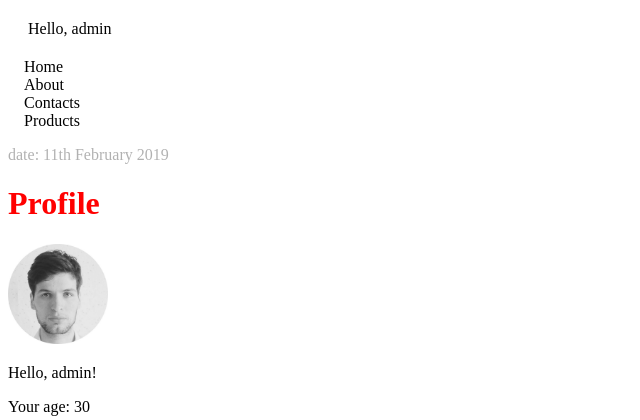
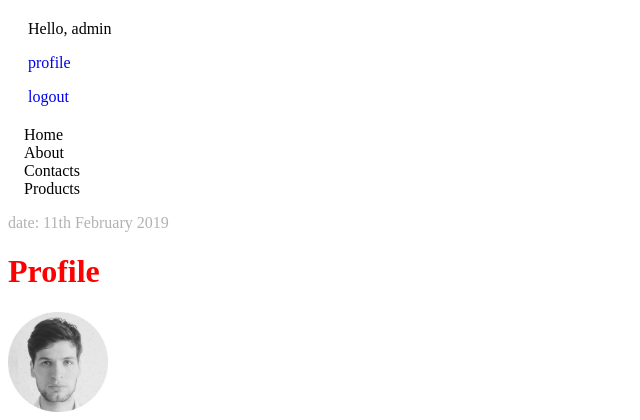
Before and after one commit to ton-and-polo/geekbrains_django_11.01.2019, a Django app: page /accounts/profile/ in a window 1280 px wide. Shown: the top 420 px of the page, without its empty margins (0-640 px from the left). Run offline with Django 3.2, Linux system fonts and the light colour scheme; a user stored in the database is signed in; data comes from the database, SQL or seed files in the repository; both versions use the stored data as it was after the commit.

```diff
--- a/templates/base.html
+++ b/templates/base.html
@@ -18,6 +18,13 @@
     <div class="login">
         {% if user.is_authenticated %}
             <p>Hello, {{ user.username }}</p>
+            <p>
+                <a href="{% url 'accounts:profile'%}">profile</a>
+            </p>
+            <p>
+                <a href="{% url 'logout'%}">logout</a>
+            </p>
+
         {% else %}
             <a href="{% url 'login' %}">login</a>
         {% endif %}
```
Also changed, not shown: db.sqlite3.
